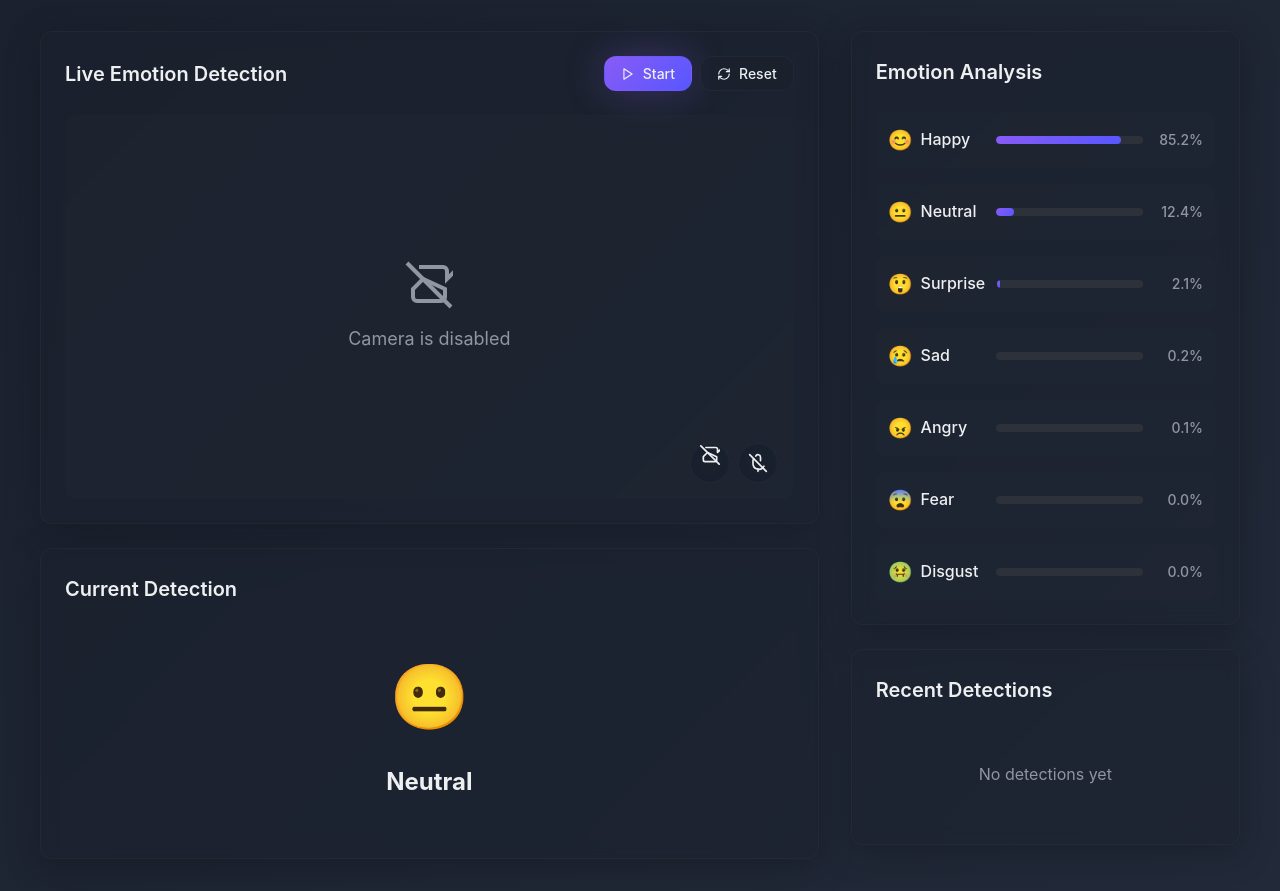
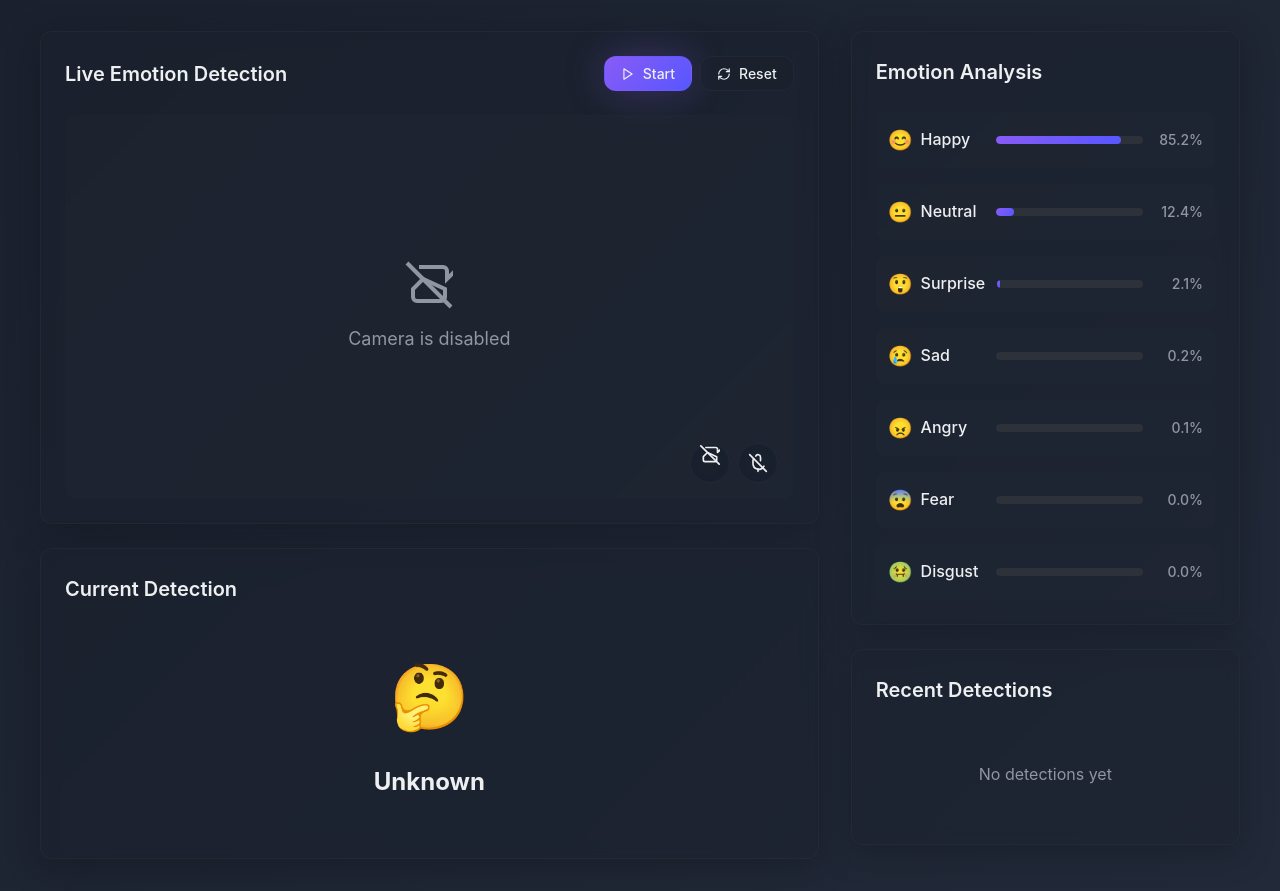
Before and after one commit to Wills17/Mood-Dectector-Playground, a Flask app: page /detect in a window 1280 px wide. Shown: the part 66-957 px from the top of the page. Run offline with Flask 3, Linux system fonts and the light colour scheme.

Commit message:
MInor updates.

```diff
--- a/templates/detect.html
+++ b/templates/detect.html
@@ -80,6 +80,7 @@
                                 </div>
                             </h2>
                         </div>
+
                         <div class="card-content">
                             <!-- Camera View -->
                             <div class="camera-view" id="cameraView">
@@ -95,8 +96,8 @@
                                     </div>
 
                                         <div class="camera-on-state hidden" id="cameraOnState">
-
-
+                                          <!-- Live video from Flask -->
+                                          <img id="videoStream" src="" alt="Live video feed" width="100%" style="border-radius: 8px;">
                                           <div class="face-detection-overlay hidden" id="faceOverlay">
                                               <div class="face-box">
                                                   <div class="face-box-corner tl"></div>
@@ -108,6 +109,7 @@
                                           </div>
                                         </div>
                                     </div>
+
                                     <div class="camera-controls">
                                         <button class="camera-control-btn" id="toggleCamera">
                                             <svg class="icon camera-on-icon" viewBox="0 0 24 24" fill="none" stroke="currentColor" stroke-width="2">
@@ -146,10 +148,10 @@
                         </div>
                         <div class="card-content">
                             <div class="current-emotion">
-                                <div class="emotion-emoji" id="emotionEmoji">😐</div>
-                                <h3 class="emotion-name" id="emotionName">Neutral</h3>
+                                <div class="emotion-emoji" id="emotionEmoji">🤔</div>
+                                <h3 class="emotion-name" id="emotionName">Unknown</h3>
                                 <p class="emotion-speech hidden" id="emotionSpeech">
-                                    🎤 Speaking: "You look neutral"
+                                    🎤 Speaking: "Preparing..."
                                 </p>
                             </div>
                         </div>
```
Lines whose indentation alone changed are shown as unchanged.
